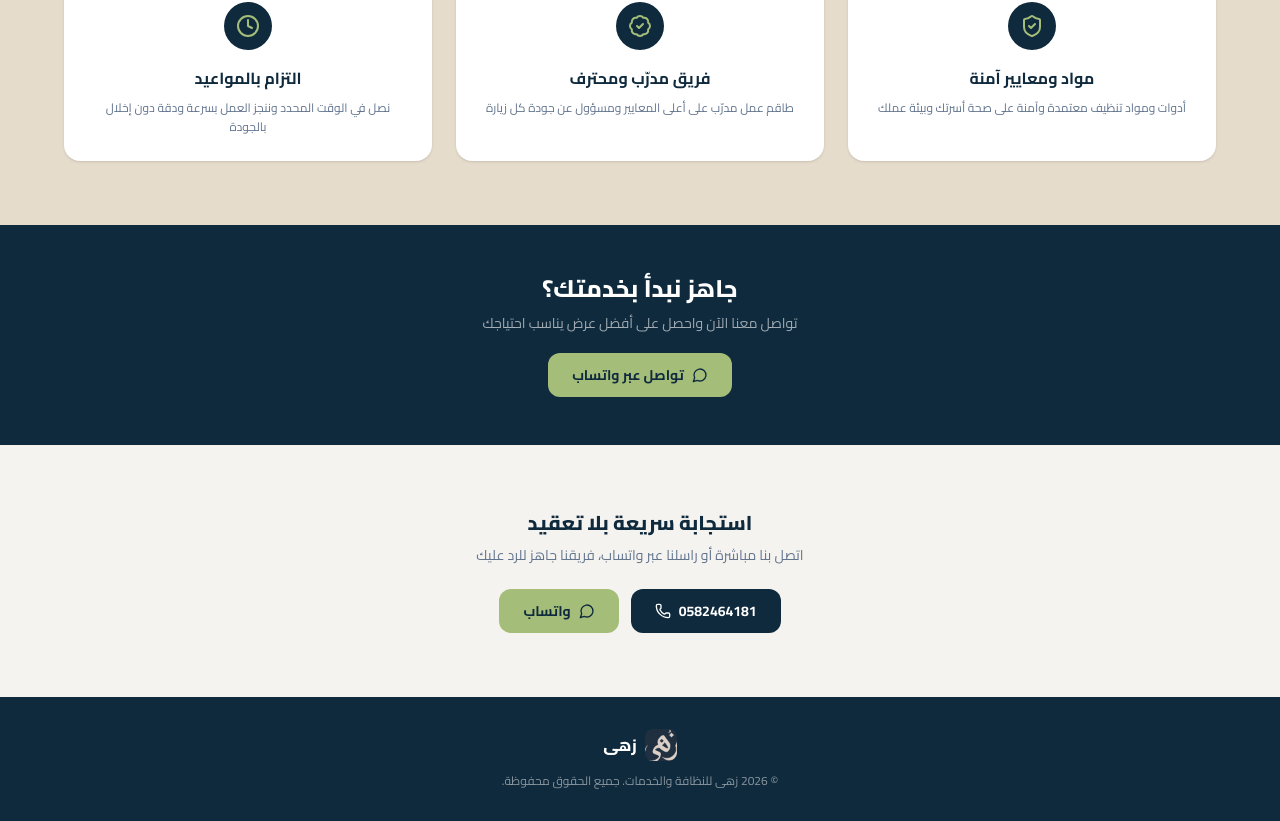
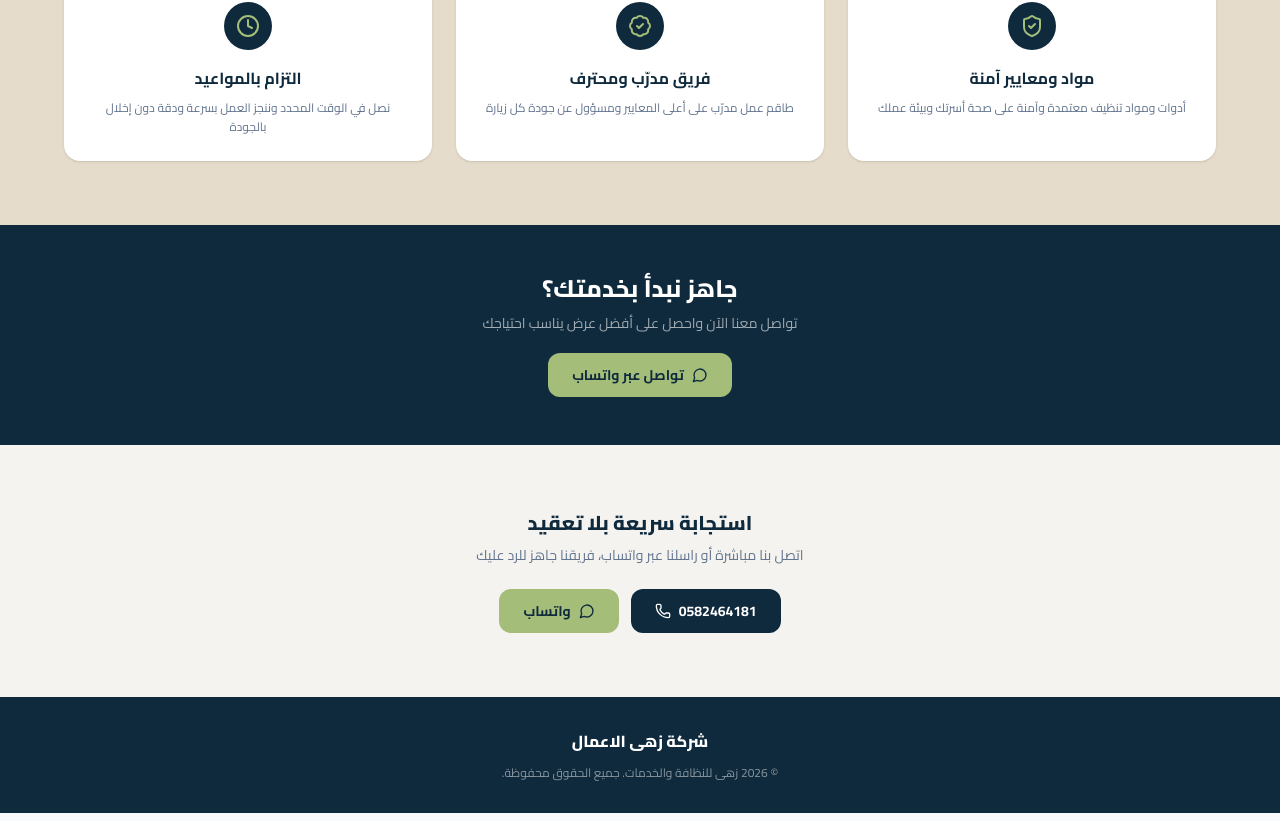
Before and after one commit to alrmady1/ZUHACLEAN, a React (Vite) app: page /order in a window 1280 px wide. Shown: the part 1271-2092 px from the top of the page. Built offline with nearby package versions, Linux system fonts and the light colour scheme; no server answers.

Commit message:
Replace icon+name with legal company name in order page footer
Footer on /order now shows "شركة زهى الاعمال" (COMPANY_LEGAL_NAME)
instead of the small icon + "زهى".

Co-Authored-By: Claude Sonnet 5 <noreply@anthropic.com>

```diff
--- a/src/client/pages/OrderPage.tsx
+++ b/src/client/pages/OrderPage.tsx
@@ -19,7 +19,7 @@ import {
 } from 'lucide-react';
 import { api } from '../lib/api.js';
 import { waLink } from '../lib/whatsapp.js';
-import { COMPANY_NAME, COMPANY_PHONE, DEFAULT_LANDING_SETTINGS } from '../../shared/types.js';
+import { COMPANY_NAME, COMPANY_LEGAL_NAME, COMPANY_PHONE, DEFAULT_LANDING_SETTINGS } from '../../shared/types.js';
 import type { LandingPageSettings, LandingService } from '../../shared/types.js';
 
 // صفحة عامة خارجية — بلا تسجيل دخول عمداً — لاستقبال طلبات العملاء من
@@ -456,8 +456,7 @@ export default function OrderPage() {
       {/* ============================== الفوتر ============================== */}
       <footer className="px-5 py-8 text-center sm:px-10" style={{ backgroundColor: NAVY }}>
         <div className="mb-3 flex items-center justify-center gap-2">
-          <img src="/icon-192.png" alt={COMPANY_NAME} className="h-8 w-8 rounded-lg" />
-          <span className="font-extrabold text-white">{COMPANY_NAME}</span>
+          <span className="font-extrabold text-white">{COMPANY_LEGAL_NAME}</span>
         </div>
         <p className="text-xs text-white/50">© {new Date().getFullYear()} {COMPANY_NAME} للنظافة والخدمات. جميع الحقوق محفوظة.</p>
       </footer>
```
